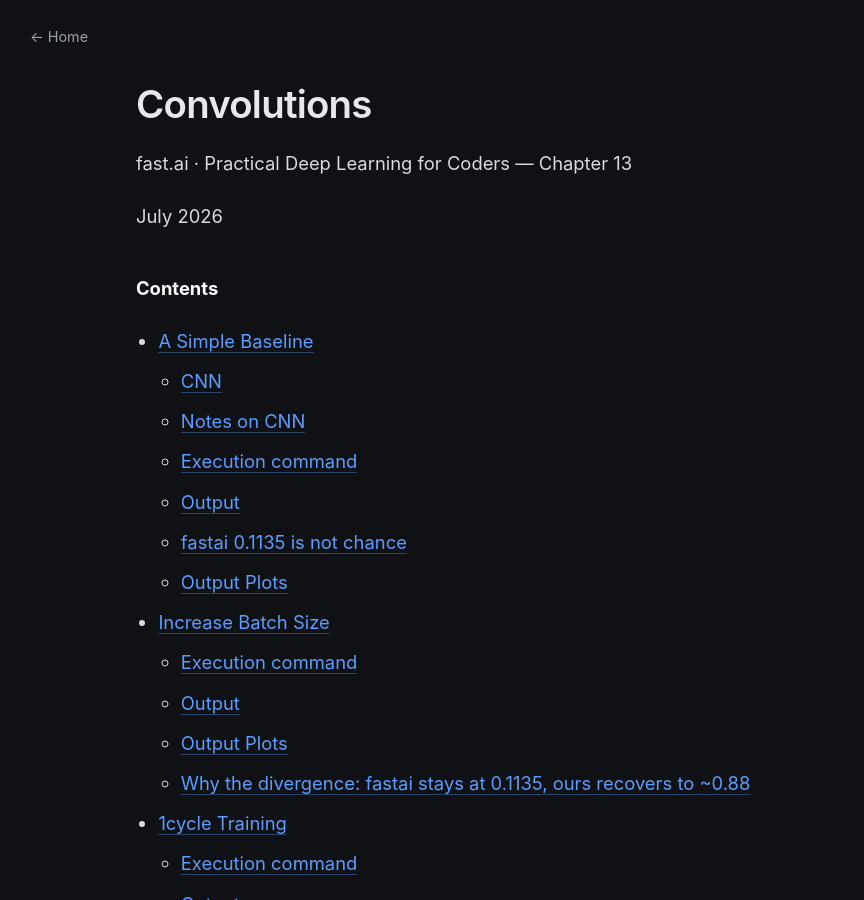
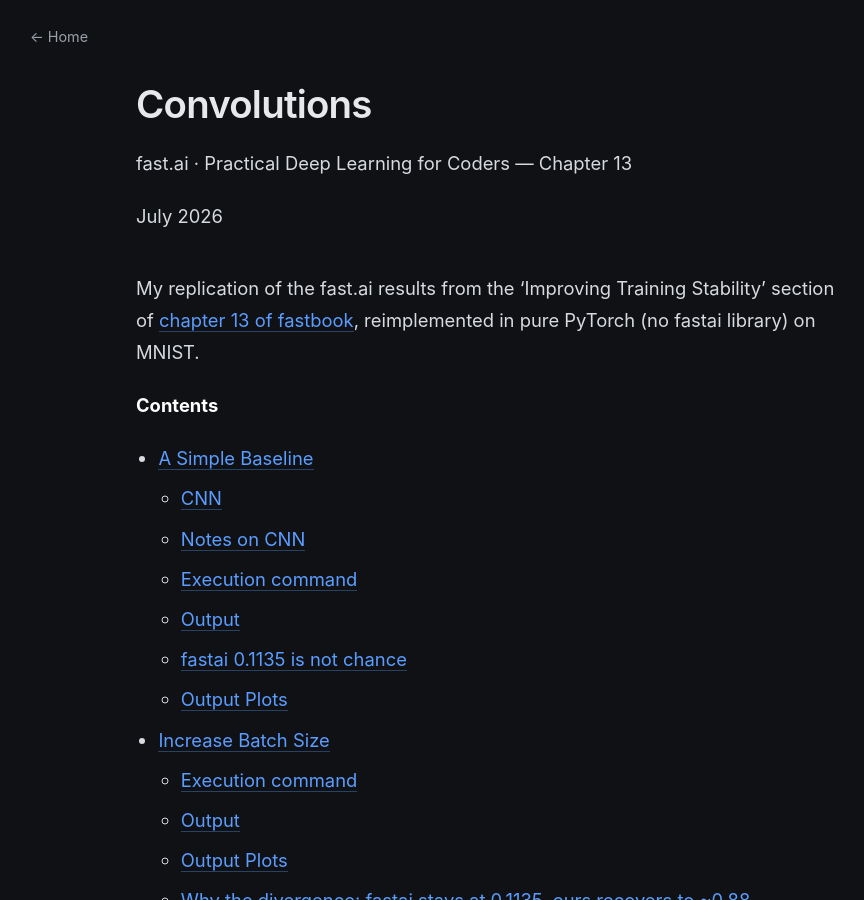
Before and after one commit to rp-playground/rp-playground.github.io, a Jekyll site: the page built from _courses/fastbook-13-convolutions.md, in a window 1280 px wide and 900 px high. Shown: the whole window, without its empty margins (154-1018 px from the left). Built offline with Jekyll 4.4.1, drawn with Linux system fonts in a browser that asks for light colours.

Commit message:
Add intro blurb above the TOC in fastbook-13 convolutions notes
Co-Authored-By: Claude Opus 4.8 (1M context) <noreply@anthropic.com>

```diff
--- a/_courses/fastbook-13-convolutions.md
+++ b/_courses/fastbook-13-convolutions.md
@@ -12,6 +12,8 @@ description: "My replication of the fast.ai results from the 'Improving Training
 ---
 
 <div class="toc" markdown="1">
+
+My replication of the fast.ai results from the 'Improving Training Stability' section of [chapter 13 of fastbook](https://github.com/fastai/fastbook/blob/master/13_convolutions.ipynb), reimplemented in pure PyTorch (no fastai library) on MNIST.
 
 **Contents**
 {:.no_toc}
```
